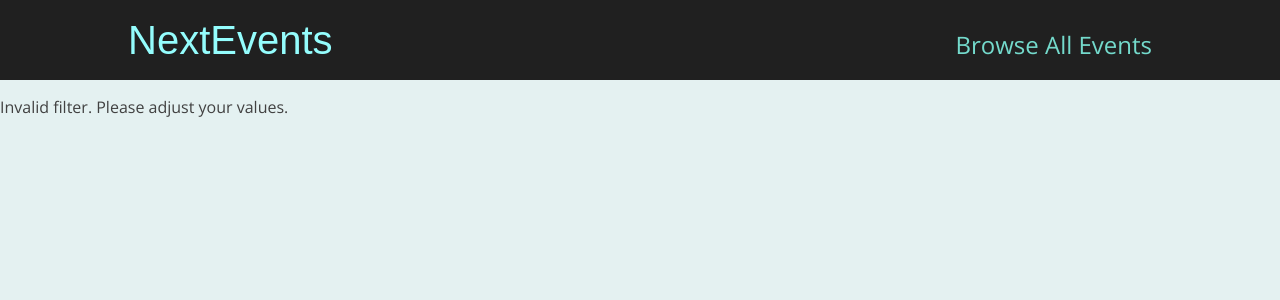
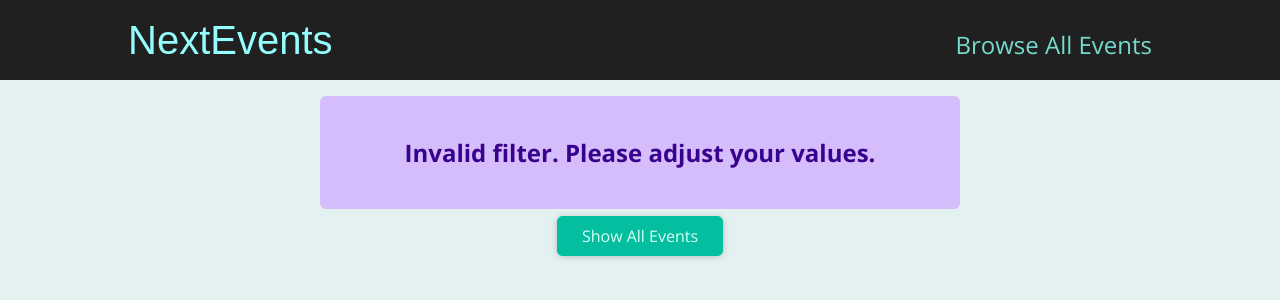
Before and after one commit to Shylmysten/NextJsProject_file-based-routing, a Next.js app: page /events/e2 in a window 1280 px wide. Shown: the top 300 px of the page. Built offline with nearby package versions, Linux system fonts and the light colour scheme.

Commit message:
Add finishing touches

```diff
--- /dev/null
+++ b/components/events/results-title.js
@@ -0,0 +1,20 @@
+import Button from "../ui/button";
+import styles from './results-title.module.css';
+
+function ResultsTitle(props) {
+    const { date } = props;
+
+    const humanReadableDate = new Date(date).toLocaleDateString('en-US', {
+        month: 'long',
+        year: 'numeric',
+    });
+
+    return (
+        <section className={styles.title}>
+            <h1>Events in {humanReadableDate}</h1>
+            <Button link='/events'>Show All Events</Button>
+        </section>
+    )
+}
+
+export default ResultsTitle;
--- /dev/null
+++ b/components/events/results-title.module.css
@@ -0,0 +1,6 @@
+.title {
+    margin: 2rem auto;
+    width: 90%;
+    max-width: 40rem;
+    text-align: center;
+}
--- /dev/null
+++ b/components/ui/error-alert.js
@@ -0,0 +1,7 @@
+import classes from './error-alert.module.css';
+
+function ErrorAlert(props) {
+  return <div className={classes.alert}>{props.children}</div>;
+}
+
+export default ErrorAlert;
--- /dev/null
+++ b/components/ui/error-alert.module.css
@@ -0,0 +1,12 @@
+.alert {
+  margin: 1rem auto;
+  padding: 1rem 2rem;
+  width: 90%;
+  max-width: 40rem;
+  background-color: #d5bdfc;
+  color: #38028d;
+  font-weight: bold;
+  font-size: 1.5rem;
+  text-align: center;
+  border-radius: 6px;
+}
--- a/pages/events/[...slug].js
+++ b/pages/events/[...slug].js
@@ -1,6 +1,10 @@
+import { Fragment } from "react";
 import { useRouter } from "next/router";
-import {getFilteredEvents} from "../../dummy-data";
+import { getFilteredEvents } from "../../dummy-data";
 import EventList from "../../components/events/event-list";
+import ResultsTitle from "../../components/events/results-title";
+import Button from "../../components/ui/button";
+import ErrorAlert from '../../components/ui/error-alert';
 
 function FilteredEventsPage() {
     const router = useRouter();
@@ -19,7 +23,16 @@ function FilteredEventsPage() {
     const numMonth = +filteredMonth;
 
     if(isNaN(numYear) || isNaN(numMonth) || numYear > 2030 || numYear < 2021 || numMonth < 1 || numMonth > 12) {
-        return <p>Invalid filter. Please adjust your values.</p>
+        return (
+            <Fragment>
+                <ErrorAlert>
+                    <p>Invalid filter. Please adjust your values.</p>
+                </ErrorAlert>
+                <div className="center">
+                    <Button link="/events">Show All Events</Button>
+                </div>
+            </Fragment>
+        )
     }
 
 
@@ -29,13 +42,25 @@ function FilteredEventsPage() {
     });
 
     if(!filteredEvents || filteredEvents.length === 0) {
-        return <p>No events found for the selected dates.</p>
+        return (
+            <Fragment>
+                <ErrorAlert>
+                    <p>No events found for the selected dates.</p>
+                </ErrorAlert>
+                <div className="center">
+                    <Button link="/events">Show All Events</Button>
+                </div>
+            </Fragment>
+        )
     }
 
+    const date = new Date(numYear, numMonth - 1);
+
     return (
-        <div>
+        <Fragment>
+            <ResultsTitle date={date} />
             <EventList  events={filteredEvents}/>
-        </div>
+        </Fragment>
     )
 }
 
```
Also changed, not shown: pages/events/[eventId].js (+7 -2 lines).
